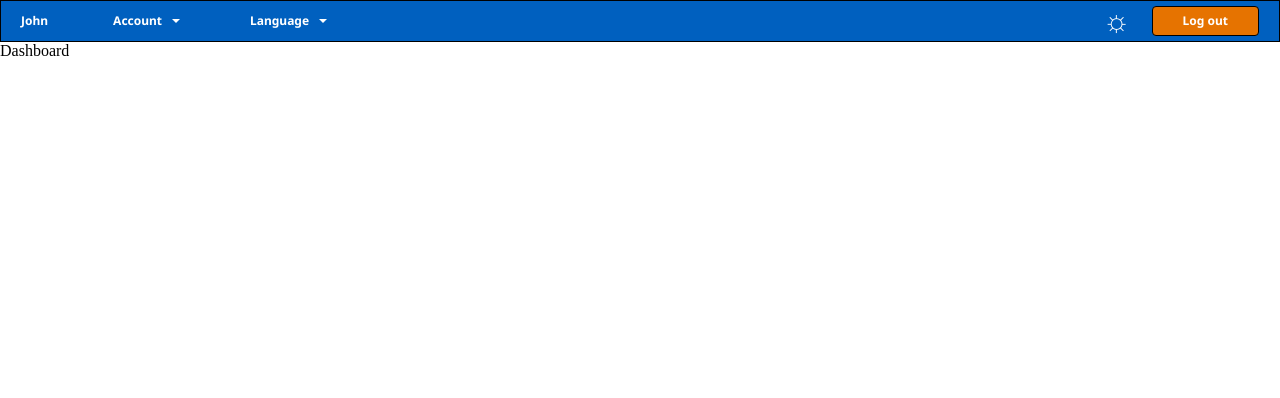
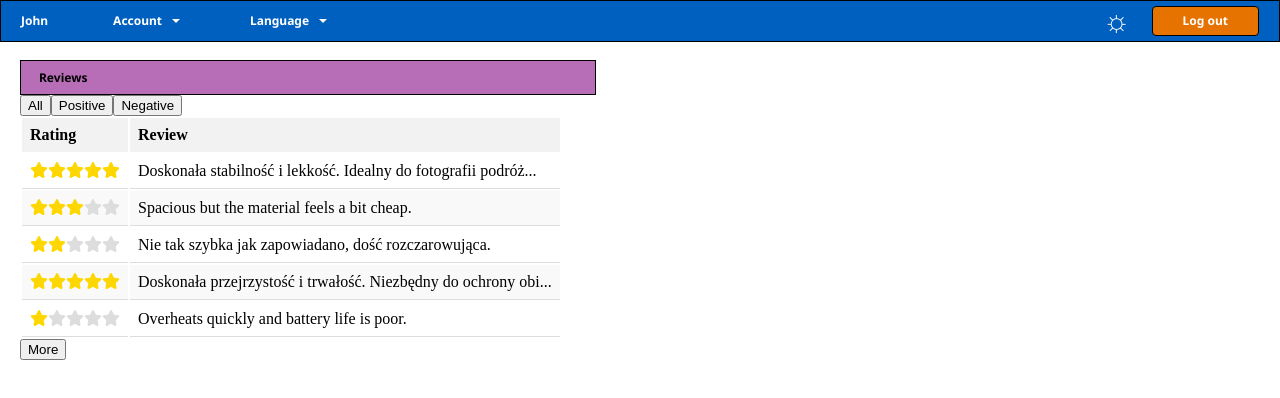
Before and after one commit to PetrashU/Dashboard, a React (Create React App) app in the folder seller-dashboard-app/: page / in a window 1280 px wide. Both pictures are taken after typing "Sample", "Sample123" into the empty fields and a click on the button "ZALOGUJ". Shown: the top 398 px of the page. Built offline with nearby package versions, Linux system fonts and the light colour scheme.

Commit message:
Starting work on reviews widget, needs some style changes still

```diff
--- a/seller-dashboard-app/src/component/widget/ReviewsWidg.tsx
+++ b/seller-dashboard-app/src/component/widget/ReviewsWidg.tsx
@@ -1,9 +1,100 @@
-import React from 'react'
+import React, { useState } from 'react';
+import './widgets.css';
+import { reviews } from '../../data/fakedata';
+import { FontAwesomeIcon } from '@fortawesome/react-fontawesome';
+import { faStar, faStarHalfAlt, faStar as farStar } from '@fortawesome/free-solid-svg-icons';
 
-const ReviewsWidg = () => {
+const ReviewsWidget = () => {
+  const [selectedFilter, setSelectedFilter] = useState('All');
+  const [visibleReviews, setVisibleReviews] = useState(5);
+
+  const reviewsToShow = () => {
+    if (selectedFilter === 'All') {
+      return reviews.slice(0, visibleReviews);
+    } else if (selectedFilter === 'Positive') {
+      return reviews.filter((review) => review.stars >= 4).slice(0, visibleReviews);
+    } else if (selectedFilter === 'Negative') {
+      return reviews.filter((review) => review.stars <= 2).slice(0, visibleReviews);
+    }
+    return [];
+  };
+
+  const handleFilterChange = (filter: string) => {
+    setSelectedFilter(filter);
+    setVisibleReviews(5);
+  };
+
+  const handleMoreButtonClick = () => {
+    setVisibleReviews((prev) => prev + 5);
+  };
+
+  const renderStars = (rating: number): JSX.Element[] => {
+    const stars = [];
+    const fullStars = Math.floor(rating);
+
+    for (let i = 0; i < 5; i++) {
+      if (i < fullStars) {
+        stars.push(<FontAwesomeIcon icon={faStar} key={i} color="#ffd700" />);
+      } else {
+        stars.push(<FontAwesomeIcon icon={farStar} key={i} color="#ddd" />);
+      }
+    }
+
+    return stars;
+  };
+
   return (
-    <div>ReviewsWidg</div>
-  )
-}
+    <div className="reviews-container">
+      <div className="widget-header">
+        <div className="widget-title">Reviews</div>
+        <div className="filter-buttons">
+          <button
+            className={selectedFilter === 'All' ? 'active' : ''}
+            onClick={() => handleFilterChange('All')}
+          >
+            All
+          </button>
+          <button
+            className={selectedFilter === 'Positive' ? 'active' : ''}
+            onClick={() => handleFilterChange('Positive')}
+          >
+            Positive
+          </button>
+          <button
+            className={selectedFilter === 'Negative' ? 'active' : ''}
+            onClick={() => handleFilterChange('Negative')}
+          >
+            Negative
+          </button>
+        </div>
+      </div>
+      <table className="reviews-list">
+        <thead>
+          <tr>
+            <th>Rating</th>
+            <th>Review</th>
+          </tr>
+        </thead>
+        <tbody>
+          {reviewsToShow().map((review) => (
+            <tr key={review.id} className="review-item">
+              <td className="rating">
+                {renderStars(review.stars)}
+              </td>
+              <td className="review-text" title={review.text}>
+                {review.text.length > 60
+                  ? `${review.text.substring(0, 60)}...`
+                  : review.text}
+              </td>
+            </tr>
+          ))}
+        </tbody>
+      </table>
+      <button className="redirect-button" onClick={handleMoreButtonClick}>
+        More
+      </button>
+    </div>
+  );
+};
 
-export default ReviewsWidg
+export default ReviewsWidget;
--- /dev/null
+++ b/seller-dashboard-app/src/component/widget/widgets.css
@@ -0,0 +1,40 @@
+.widget-title{
+    background-color: #80008091;
+    color: black;
+    height: 33.42px;
+    border: 1px solid black;
+    display: flex;
+    align-items: center;
+    padding-left: 18px;
+    font-family: 'Noto Sans';
+    font-weight: 700;
+    font-size: 12px;
+
+}
+.reviews-container{
+    position: absolute;
+    top: 60px;
+    left: 20px;
+    width: 45%;
+    height: 60%;
+}
+.reviews-list th, .reviews-list td {
+    text-align: left;
+    padding: 8px;
+}
+
+.reviews-list th {
+    background-color: #f2f2f2;
+}
+
+.reviews-list tr:nth-child(even) {
+    background-color: #f9f9f9;
+}
+
+.reviews-list tr:hover {
+    background-color: #ddd;
+}
+
+.reviews-list td {
+    border-bottom: 1px solid #ddd;
+}
--- a/seller-dashboard-app/src/data/fakedata.ts
+++ b/seller-dashboard-app/src/data/fakedata.ts
@@ -1,3 +1,45 @@
-export const fakeData = {
+export type Review = {
+    id: number;
+    language: string;
+    product: string;
+    text: string;
+    stars: number;
+};
 
-}
+export const reviews: Review[] = [
+    {
+        id: 1,
+        language: "Polish",
+        product: "Statyw",
+        text: "Doskonała stabilność i lekkość. Idealny do fotografii podróżniczej!",
+        stars: 5
+    },
+    {
+        id: 2,
+        language: "English",
+        product: "Camera Bag",
+        text: "Spacious but the material feels a bit cheap.",
+        stars: 3
+    },
+    {
+        id: 3,
+        language: "Polish",
+        product: "Karta pamięci",
+        text: "Nie tak szybka jak zapowiadano, dość rozczarowująca.",
+        stars: 2
+    },
+    {
+        id: 4,
+        language: "Polish",
+        product: "Filtr obiektywu",
+        text: "Doskonała przejrzystość i trwałość. Niezbędny do ochrony obiektywu.",
+        stars: 5
+    },
+    {
+        id: 5,
+        language: "English",
+        product: "Flash",
+        text: "Overheats quickly and battery life is poor.",
+        stars: 1
+    },
+];
--- a/seller-dashboard-app/src/page/dashboard/Dashboard.tsx
+++ b/seller-dashboard-app/src/page/dashboard/Dashboard.tsx
@@ -1,11 +1,12 @@
 import React from 'react'
 import Navbar from '../../component/navbar/Navbar'
+import ReviewsWidget from '../../component/widget/ReviewsWidg'
 
 const Dashboard = () => {
   return (
-    <div>
+    <div className='background'>
         <Navbar/>
-        Dashboard
+        <ReviewsWidget/>
     </div>
   )
 }
```
